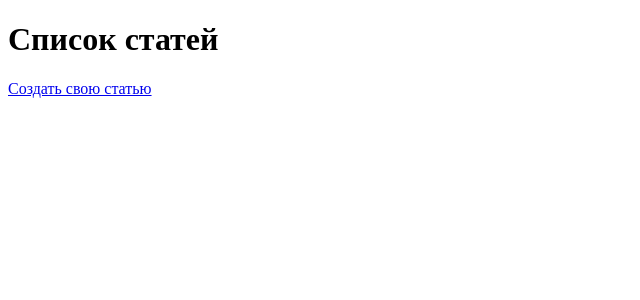
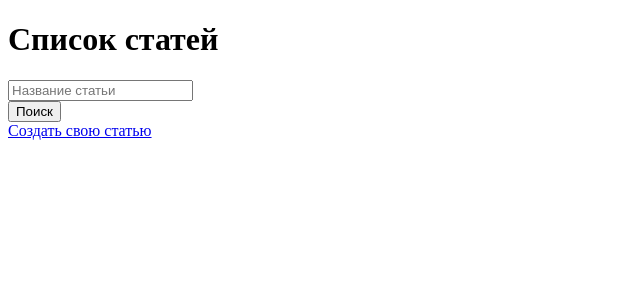
Before and after one commit to Homedog1983/hexlet-django-blog, a Django app: page /articles/ in a window 1280 px wide. Shown: the part 96-396 px from the top of the page, without its empty margins (0-640 px from the left). Run offline with Django 4.2, Linux system fonts and the light colour scheme; data that the repository does not hold is empty.

Commit message:
v 0.3.7 Add search form to articles/

```diff
--- a/hexlet_django_blog/article/views.py
+++ b/hexlet_django_blog/article/views.py
@@ -2,6 +2,7 @@ from django.shortcuts import render, get_object_or_404, redirect
 from django.views import View
 from hexlet_django_blog.article.models import Article
 from .forms import ArticleForm
+from django.db.models import Q
 
 # Идея для развития: приложение .comments - модель: одна статья - много комментов.
 # Связь через foreignKey (id_статьи). Если статья удаляется - все комменты, привязанные
@@ -12,12 +13,11 @@ from .forms import ArticleForm
 class IndexView(View):
 
     def get(self, request, *args, **kwargs):
-        articles = Article.objects.all()[:15]
-        return render(
-            request,
-            'articles/index.html',
-            context={'articles': articles}
-        )
+        query = request.GET.get('q', '')
+        articles = Article.objects.filter(Q(name__icontains=query))
+        return render(request, 'articles/index.html', context={
+            'articles': articles, 'search': query
+        })
 
 
 class ArticleView(View):
@@ -29,7 +29,6 @@ class ArticleView(View):
             'articles/article.html',
             context={'article': article}
         )
-
 
 
 class ArticleFormCreateView(View):
--- a/hexlet_django_blog/templates/articles/index.html
+++ b/hexlet_django_blog/templates/articles/index.html
@@ -2,6 +2,12 @@
 
 {% block content %}
     <h1>Список статей</h1>
+    <form class="form-inline mb-3" action="{% url 'articles_index' %}" method="get">
+        <div class="form-group">
+          <input class="form-control" type="search" name="q" value="{{ search }}" placeholder="Название статьи">
+        </div>
+        <button class="btn btn-info" type="submit">Поиск</button>
+    </form>
     <a href="{% url 'article_create' %}">Создать свою статью</a>
     {% for article in articles %}
         <h2>{{ article.name }}</a></h2>
--- a/pyproject.toml
+++ b/pyproject.toml
@@ -1,6 +1,6 @@
 [tool.poetry]
 name = "python-django-blog"
-version = "0.3.6"
+version = "0.3.7"
 description = "Hexlet Django-training project | Django developing course"
 authors = ["Evgeny Sokolov <sokolovsolod@gmail.com>"]
 readme = "README.md"
```
